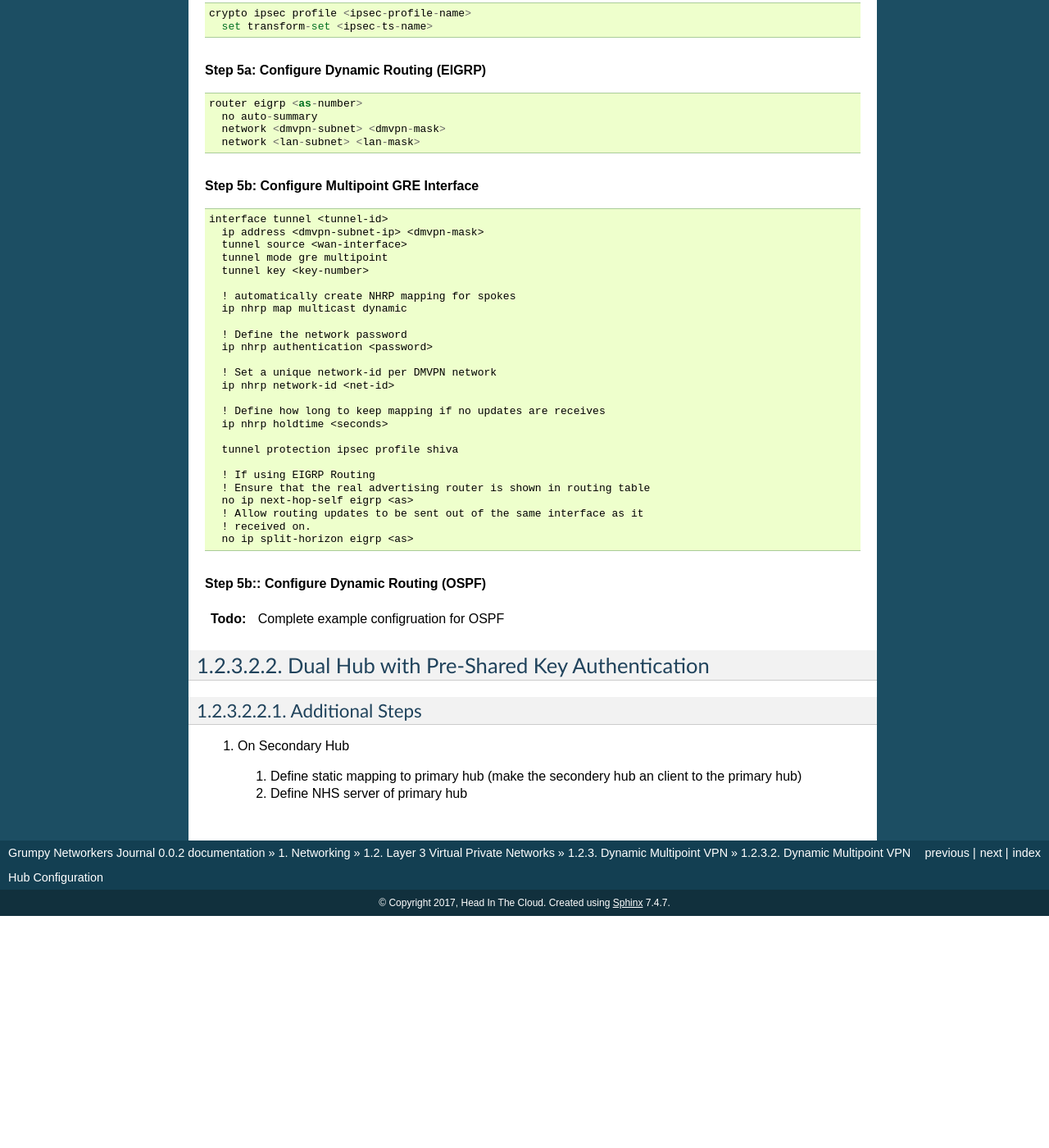
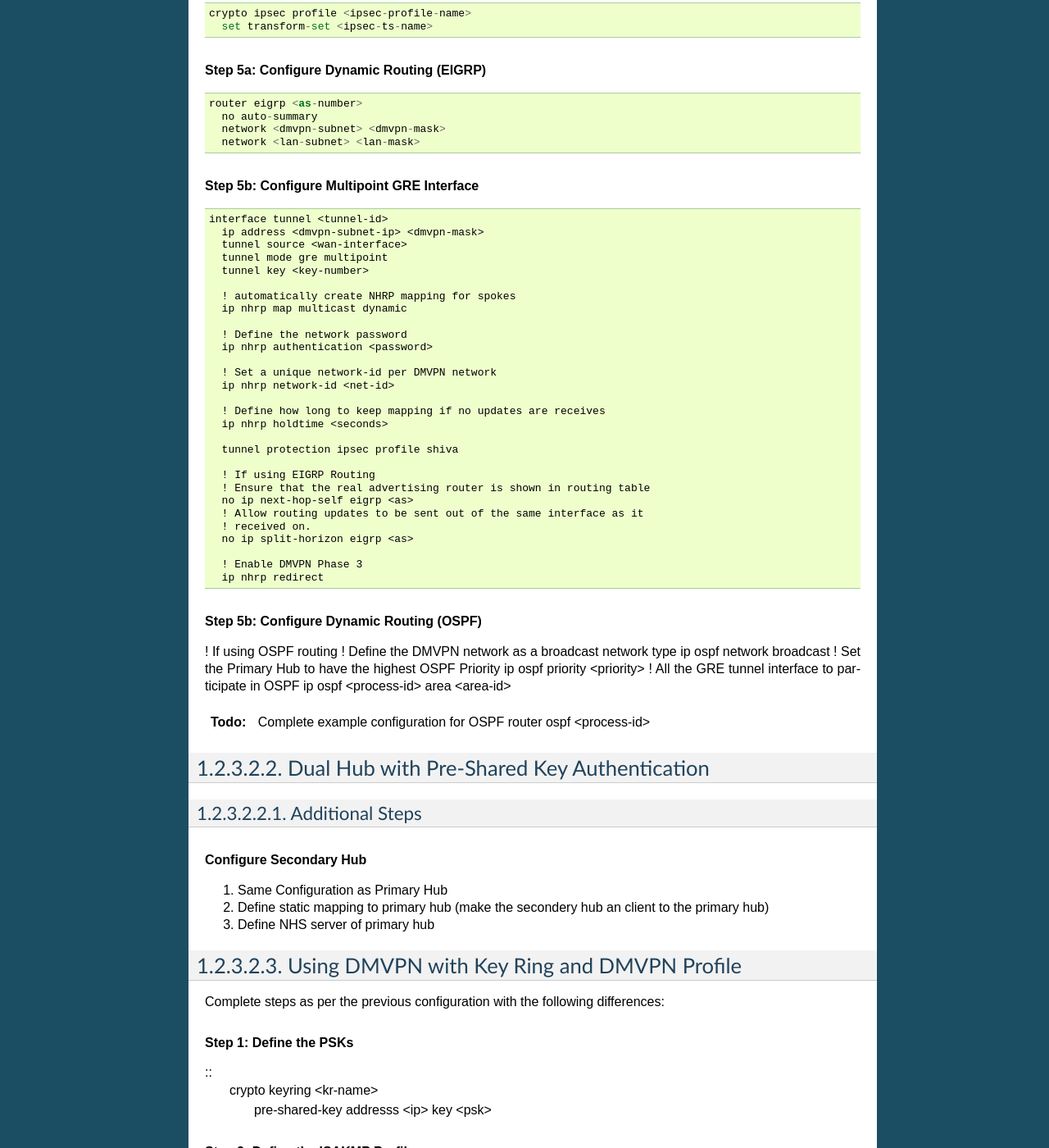
Before and after one commit to hdinthkld/gnj, a Sphinx documentation site: the page built from source/NETWORKING/VPNS/LAYER3/DMVPN_HUB_CONFIG.rst, in a window 1280 px wide and 1400 px high, scrolled down 945 px. Shown: the whole window at 82% size. Built offline with Sphinx 7.4.7, drawn with Linux system fonts in a browser that asks for light colours; before the commit the page ends 2062 px from its top, so only the background shows below that; some of the changed text lies outside the part shown.

Commit message:
DMVPN Updates

```diff
--- a/source/NETWORKING/VPNS/LAYER3/DMVPN_FUNDAMENTALS.rst
+++ b/source/NETWORKING/VPNS/LAYER3/DMVPN_FUNDAMENTALS.rst
@@ -127,6 +127,7 @@
 * Supported on IOS devices only (not supported on ASA/PIX)
 * Works in IPSec transport mode
 * Failure of a single hub will cause the entire DMVPN to eventually fail
+* When running behind a NAT device, IPSEC Tunnel mode should be used not Transport mode
 
 Advantages
 ==========
--- a/source/NETWORKING/VPNS/LAYER3/DMVPN_HUB_CONFIG.rst
+++ b/source/NETWORKING/VPNS/LAYER3/DMVPN_HUB_CONFIG.rst
@@ -93,9 +93,22 @@
     ! received on.
     no ip split-horizon eigrp <as>
 
-.. rubric:: Step 5b:: Configure Dynamic Routing (OSPF)
+    ! Enable DMVPN Phase 3
+    ip nhrp redirect
 
-.. todo:: Complete example configruation for OSPF
+.. rubric:: Step 5b: Configure Dynamic Routing (OSPF)
+
+! If using OSPF routing
+! Define the DMVPN network as a broadcast network type
+ip ospf network broadcast
+! Set the Primary Hub to have the highest OSPF Priority
+ip ospf priority <priority>
+! All the GRE tunnel interface to participate in OSPF
+ip ospf <process-id> area <area-id>
+
+.. todo:: Complete example configuration for OSPF
+    router ospf <process-id>
+
 
 
 Dual Hub with Pre-Shared Key Authentication
@@ -104,7 +117,70 @@
 Additional Steps
 ----------------
 
-#. On Secondary Hub
+.. rubric:: Configure Secondary Hub
 
-  #. Define static mapping to primary hub (make the secondery hub an client to the primary hub)
-  #. Define NHS server of primary hub
+#. Same Configuration as Primary Hub
+#. Define static mapping to primary hub (make the secondery hub an client to the primary hub)
+#. Define NHS server of primary hub
+
+
+Using DMVPN with Key Ring and DMVPN Profile
+===========================================
+
+Complete steps as per the previous configuration with the following differences:
+
+.. rubric:: Step 1: Define the PSKs
+
+::
+  crypto keyring <kr-name>
+    pre-shared-key addresss <ip> key <psk>
+
+.. rubric:: Step 2: Define the ISAKMP Profile
+
+::
+  crypto isakmp profile <isakmp-profile-name>
+    match identity address <ip-or-wildcard>
+    keyring <kr-name>
+
+
+.. rubric:: Step 3: Define the IPSEC Profile
+
+::
+  crypto ipsec profile <ipsec-profile-name>
+    set transform-set <ts-name>
+    set isakmp-profile <isakmp-profile-name>
+
+
+Single Hub with RSA Authentication
+==================================
+
+.. rubric:: Step 1: Configure the trusted CA
+
+::
+
+  crypto ca trustpoint <ca-name>
+    enrollment url <url>
+
+
+.. rubric:: Step 2: Authenticate the CA Server
+
+::
+  crypto ca authenticate <ca-name>
+
+.. rubric:: Step 3: Enroll with the CA Server
+
+::
+  crypto ca enroll <ca-name>
+
+
+.. rubric:: Step 3: Define the Phase 1 Policy
+
+::
+  crypto isakmp policy <priority>
+    authentication rsa-sig
+    encryption
+    hash
+    group
+    lifetime
+
+Remaining steps are the same as with Pre-Shared Key Authentication
--- a/source/SECURITY.rst
+++ b/source/SECURITY.rst
@@ -5,5 +5,6 @@
 .. toctree::
    :titlesonly:
 
+   SECURITY/CRYPTO_SUITEB
    SECURITY/PKI
    SECURITY/AAA
```
Also changed, not shown: source/NETWORKING/VPNS/LAYER3/DMVPN_SPOKE_CONFIG.rst (+119 -1 lines), source/NETWORKING/VPNS/LAYER3/DMVPN_TROUBLESHOOT.rst (+12 -0 lines), source/SECURITY/CRYPTO_SUITEB.rst (added, +8 -0 lines), source/SECURITY/PKI/CISCO_IOS_CA_INSTALL.rst (+49 -2 lines).
